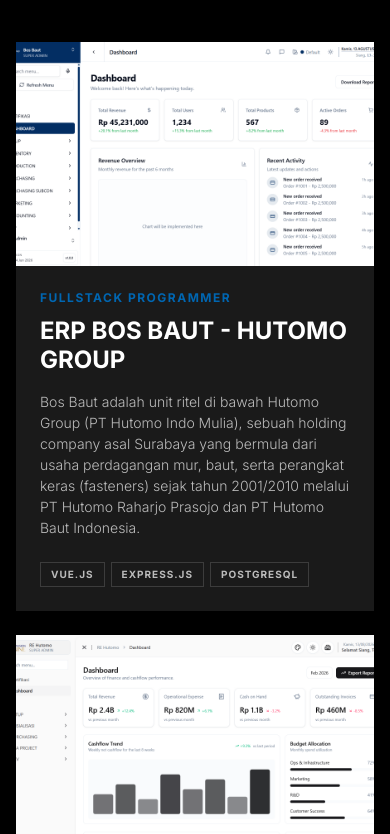
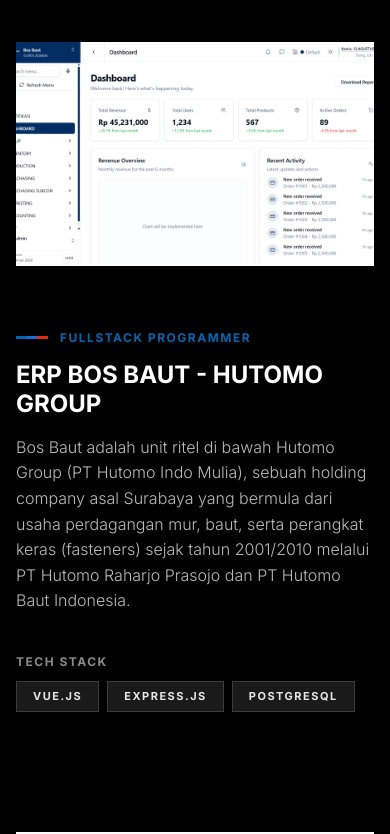
Before and after one commit to ReyCannavaro/portofolio-reycannavaro-next, a Next.js app: page /experience/quantum-leap in a window 390 px wide. Shown: the part 1251-2085 px from the top of the page. Built offline with nearby package versions, Linux system fonts and the light colour scheme.

Commit message:
feat: implement dynamic experience detail page and responsive project case study component

```diff
--- /dev/null
+++ b/src/app/components/CaseStudyProjects.tsx
@@ -0,0 +1,138 @@
+"use client";
+
+import Image from "next/image";
+import { motion } from "framer-motion";
+
+interface Project {
+  id: string;
+  title: string;
+  role: string;
+  techStack: string[];
+  description: string;
+  image: string;
+}
+
+interface Props {
+  projects: Project[];
+}
+
+export default function CaseStudyProjects({ projects }: Props) {
+  return (
+    <div style={{ display: "flex", flexDirection: "column", gap: "var(--space-section)" }}>
+      {projects.map((project, index) => {
+        const isEven = index % 2 !== 0;
+
+        return (
+          <div key={project.id}>
+            <div
+              className="project-row"
+              style={{
+                display: "flex",
+                flexDirection: isEven ? "row-reverse" : "row",
+                gap: "var(--space-xxl)",
+                alignItems: "center",
+              }}
+            >
+              {/* Image Column */}
+              <motion.div
+                initial={{ opacity: 0, x: isEven ? 40 : -40 }}
+                whileInView={{ opacity: 1, x: 0 }}
+                viewport={{ once: true, margin: "-10%" }}
+                transition={{ duration: 0.8, ease: [0.16, 1, 0.3, 1] }}
+                style={{
+                  flex: "1 1 55%",
+                  position: "relative",
+                  aspectRatio: "16/10",
+                  background: "var(--surface-soft)",
+                  overflow: "hidden",
+                }}
+              >
+                <Image
+                  src={project.image}
+                  alt={project.title}
+                  fill
+                  sizes="(max-width: 768px) 100vw, 55vw"
+                  style={{ objectFit: "cover" }}
+                />
+              </motion.div>
+
+              {/* Content Column */}
+              <motion.div
+                initial={{ opacity: 0, y: 30 }}
+                whileInView={{ opacity: 1, y: 0 }}
+                viewport={{ once: true, margin: "-10%" }}
+                transition={{ duration: 0.8, delay: 0.2, ease: [0.16, 1, 0.3, 1] }}
+                style={{
+                  flex: "1 1 45%",
+                  display: "flex",
+                  flexDirection: "column",
+                  padding: "var(--space-lg) 0",
+                }}
+              >
+                <div style={{ display: "flex", alignItems: "center", gap: 12, marginBottom: 16 }}>
+                  <div className="m-stripe" style={{ width: 32, height: 3 }} />
+                  <span className="label-upper" style={{ color: "var(--m-blue-light)" }}>
+                    {project.role}
+                  </span>
+                </div>
+
+                <h3
+                  className="display-md"
+                  style={{
+                    lineHeight: 1.2,
+                    marginBottom: "var(--space-md)",
+                    color: "var(--on-dark)",
+                  }}
+                >
+                  {project.title}
+                </h3>
+
+                <p className="body-md" style={{ marginBottom: "var(--space-xl)", color: "var(--body)" }}>
+                  {project.description}
+                </p>
+
+                <div>
+                  <span className="label-upper" style={{ color: "var(--muted)", display: "block", marginBottom: 12 }}>
+                    TECH STACK
+                  </span>
+                  <div style={{ display: "flex", flexWrap: "wrap", gap: 8 }}>
+                    {project.techStack.map((tech) => (
+                      <span
+                        key={tech}
+                        style={{
+                          padding: "6px 16px",
+                          border: "1px solid var(--hairline)",
+                          color: "var(--body-strong)",
+                          fontSize: 11,
+                          fontWeight: 700,
+                          letterSpacing: "1.5px",
+                          textTransform: "uppercase",
+                          background: "var(--surface-card)",
+                        }}
+                      >
+                        {tech}
+                      </span>
+                    ))}
+                  </div>
+                </div>
+              </motion.div>
+            </div>
+          </div>
+        );
+      })}
+
+      <style>{`
+        @media (max-width: 900px) {
+          .project-row {
+            flex-direction: column !important;
+            align-items: flex-start !important;
+            gap: var(--space-xl) !important;
+          }
+          .project-row > div {
+            width: 100%;
+          }
+        }
+      `}</style>
+    </div>
+  );
+}
--- a/src/app/experience/[slug]/page.tsx
+++ b/src/app/experience/[slug]/page.tsx
@@ -3,6 +3,7 @@
 import { notFound } from "next/navigation";
 import { experienceHistory } from "../../data/index";
 import { quantumLeapProjects } from "../../data/experience-ql";
+import CaseStudyProjects from "../../components/CaseStudyProjects";
 import Sidebar from "../../components/Sidebar";
 import Footer from "../../components/Footer";
 import Loader from "../../components/Loader";
@@ -130,73 +131,7 @@
               </p>
             </div>
 
-            <div
-              style={{
-                display: "grid",
-                gridTemplateColumns: "repeat(auto-fit, minmax(320px, 1fr))",
-                gap: "var(--space-lg)",
-              }}
-            >
-              {projects.map((project) => (
-                <article
-                  key={project.id}
-                  style={{
-                    background: "var(--surface-card)",
-                    display: "flex",
-                    flexDirection: "column",
-                  }}
-                >
-                  <div style={{ position: "relative", width: "100%", aspectRatio: "16/10", background: "var(--surface-soft)" }}>
-                    <Image
-                      src={project.image}
-                      alt={project.title}
-                      fill
-                      sizes="(max-width: 768px) 100vw, 33vw"
-                      style={{ objectFit: "cover" }}
-                    />
-                  </div>
-                  <div style={{ padding: "var(--space-lg)", flex: 1, display: "flex", flexDirection: "column" }}>
-                    <span className="label-upper" style={{ color: "var(--m-blue-light)", marginBottom: 12 }}>
-                      {project.role}
-                    </span>
-                    <h3
-                      style={{
-                        fontSize: 24,
-                        fontWeight: 700,
-                        textTransform: "uppercase",
-                        lineHeight: 1.2,
-                        marginBottom: "var(--space-md)",
-                        color: "var(--on-dark)",
-                      }}
-                    >
-                      {project.title}
-                    </h3>
-                    <p className="body-sm" style={{ marginBottom: "var(--space-lg)", flex: 1 }}>
-                      {project.description}
-                    </p>
-
-                    <div style={{ display: "flex", flexWrap: "wrap", gap: 6, marginTop: "auto" }}>
-                      {project.techStack.map((tech) => (
-                        <span
-                          key={tech}
-                          style={{
-                            padding: "4px 10px",
-                            border: "1px solid var(--hairline)",
-                            color: "var(--body)",
-                            fontSize: 10,
-                            fontWeight: 700,
-                            letterSpacing: "1px",
-                            textTransform: "uppercase",
-                          }}
-                        >
-                          {tech}
-                        </span>
-                      ))}
-                    </div>
-                  </div>
-                </article>
-              ))}
-            </div>
+            <CaseStudyProjects projects={projects} />
           </div>
         </section>
 
```
